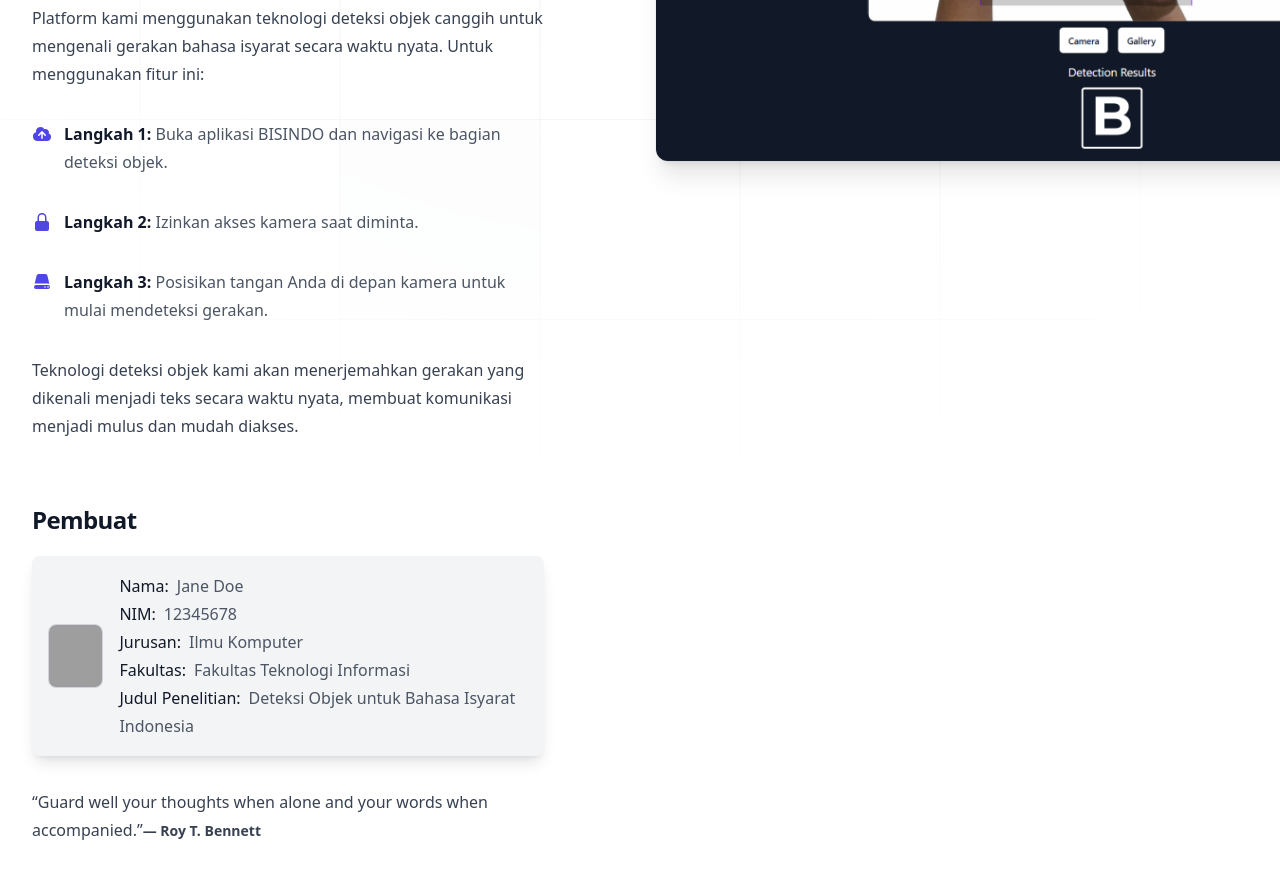
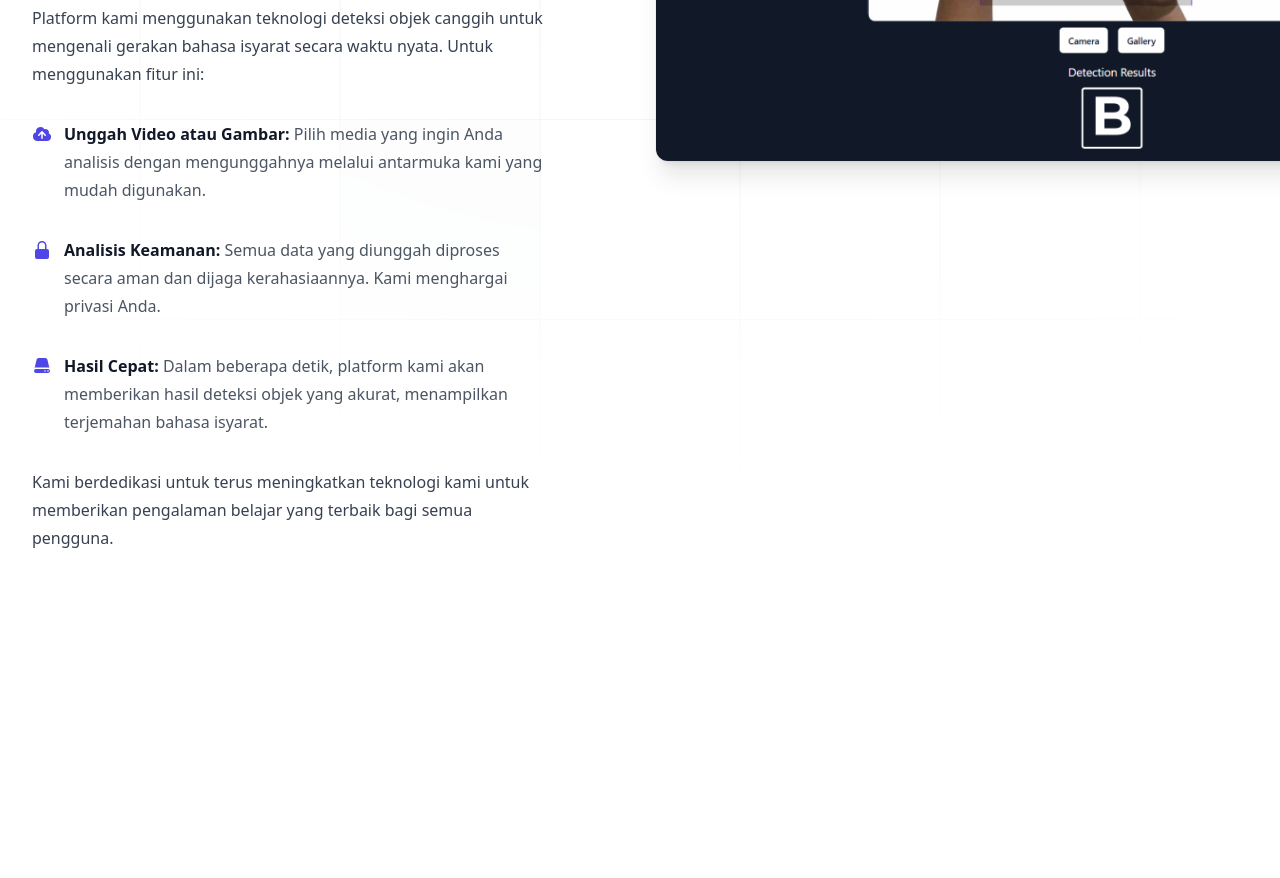
Before and after one commit to volumeee/BISINDO-Bahasa-Isyarat-Indonesia-YOLOv8, a React (Vite) app: page /about in a window 1280 px wide. Shown: the part 480-1358 px from the top of the page. After the commit the page ends 1160 px from the top, so only its background shows below. Built offline with nearby package versions, Linux system fonts and the light colour scheme; grey boxes are pictures that could not be loaded.

Commit message:
vercel json

```diff
--- a/src/App.jsx
+++ b/src/App.jsx
@@ -25,7 +25,6 @@ function PageTransitions() {
   const location = useLocation();
 
   return (
-    <div style={{ position: "relative", height: "100vh" }}>
     <TransitionGroup>
       <CSSTransition key={location.key} classNames="fade" timeout={300}>
         <Routes location={location}>
@@ -36,7 +35,6 @@ function PageTransitions() {
         </Routes>
       </CSSTransition>
     </TransitionGroup>
-    </div>
   );
 }
 
--- a/src/screens/AboutScreen.jsx
+++ b/src/screens/AboutScreen.jsx
@@ -10,7 +10,6 @@ export default function AboutScreen() {
   const [loading, setLoading] = useState(true);
 
   useEffect(() => {
-    // Simulasi loading delay
     const timer = setTimeout(() => setLoading(false), 2000);
     return () => clearTimeout(timer);
   }, []);
@@ -99,9 +98,10 @@ export default function AboutScreen() {
                   />
                   <span>
                     <strong className="font-semibold text-gray-900">
-                      Langkah 1:
+                      Unggah Video atau Gambar:
                     </strong>{" "}
-                    Buka aplikasi BISINDO dan navigasi ke bagian deteksi objek.
+                    Pilih media yang ingin Anda analisis dengan mengunggahnya
+                    melalui antarmuka kami yang mudah digunakan.
                   </span>
                 </li>
                 <li className="flex gap-x-3">
@@ -111,9 +111,10 @@ export default function AboutScreen() {
                   />
                   <span>
                     <strong className="font-semibold text-gray-900">
-                      Langkah 2:
+                      Analisis Keamanan:
                     </strong>{" "}
-                    Izinkan akses kamera saat diminta.
+                    Semua data yang diunggah diproses secara aman dan dijaga
+                    kerahasiaannya. Kami menghargai privasi Anda.
                   </span>
                 </li>
                 <li className="flex gap-x-3">
@@ -123,62 +124,17 @@ export default function AboutScreen() {
                   />
                   <span>
                     <strong className="font-semibold text-gray-900">
-                      Langkah 3:
+                      Hasil Cepat:
                     </strong>{" "}
-                    Posisikan tangan Anda di depan kamera untuk mulai mendeteksi
-                    gerakan.
+                    Dalam beberapa detik, platform kami akan memberikan hasil
+                    deteksi objek yang akurat, menampilkan terjemahan bahasa
+                    isyarat.
                   </span>
                 </li>
               </ul>
               <p className="mt-8">
-                Teknologi deteksi objek kami akan menerjemahkan gerakan yang
-                dikenali menjadi teks secara waktu nyata, membuat komunikasi
-                menjadi mulus dan mudah diakses.
-              </p>
-              <h2 className="mt-16 text-2xl font-bold tracking-tight text-gray-900">
-                Pembuat
-              </h2>
-              <div className="p-4 bg-gray-100 rounded-lg shadow-lg mt-5">
-                <div className="flex items-center gap-x-4">
-                  <div className="h-16 w-16 overflow-hidden rounded-lg border border-gray-300">
-                    <img
-                      className="h-full w-full object-cover"
-                      src="https://emoji.aranja.com/static/emoji-data/img-apple-160/1f468-200d-1f393.png"
-                      alt="Profil Pembuat"
-                    />
-                  </div>
-                  <div className="">
-                    <h3 className=" text-gray-900">
-                      Nama:
-                      <span className="ml-2 text-gray-600">Jane Doe</span>
-                    </h3>
-                    <p className="text-gray-900">
-                      NIM:
-                      <span className="ml-2 text-gray-600">12345678</span>
-                    </p>
-                    <p className="text-gray-900">
-                      Jurusan:
-                      <span className="ml-2 text-gray-600">Ilmu Komputer</span>
-                    </p>
-                    <p className="text-gray-900">
-                      Fakultas:
-                      <span className="ml-2 text-gray-600">
-                        Fakultas Teknologi Informasi
-                      </span>
-                    </p>
-                    <p className="text-gray-900">
-                      Judul Penelitian:
-                      <span className="ml-2 text-gray-600">
-                        Deteksi Objek untuk Bahasa Isyarat Indonesia
-                      </span>
-                    </p>
-                  </div>
-                </div>
-              </div>
-              <p className="mt-8">
-                “Guard well your thoughts when alone and your words when
-                accompanied.”
-                <span className="font-semibold text-sm">― Roy T. Bennett</span>
+                Kami berdedikasi untuk terus meningkatkan teknologi kami untuk
+                memberikan pengalaman belajar yang terbaik bagi semua pengguna.
               </p>
             </div>
           </div>
--- a/src/screens/HomeScreen.jsx
+++ b/src/screens/HomeScreen.jsx
@@ -1,18 +1,17 @@
 import { useState, useEffect } from "react";
+import { Link } from "react-router-dom";
 import introImage from "../assets/intro.png";
-import { Link } from "react-router-dom";
 
 export default function HomeScreen() {
   const [loading, setLoading] = useState(true);
 
   useEffect(() => {
-    // Simulate loading delay
     const timer = setTimeout(() => setLoading(false), 2000);
     return () => clearTimeout(timer);
   }, []);
 
   return (
-    <div className="bg-gray-900 min-h-screen flex items-center justify-center px-4">
+    <div className="bg-gray-900 min-h-screen flex items-center justify-center px-4 mt-10">
       {loading ? (
         <div className="flex flex-col lg:flex-row items-center justify-center w-full max-w-7xl gap-4 max-sm:mt-20 max-sm:pt-20">
           <div className="w-full lg:w-1/2 text-center lg:text-left">
```
Also changed, not shown: src/screens/BisindoScreen.jsx (+23 -72 lines), vercel.json (added), 1 other file (tests, documents, lock files or other folders). Lines whose indentation alone changed are shown as unchanged.
